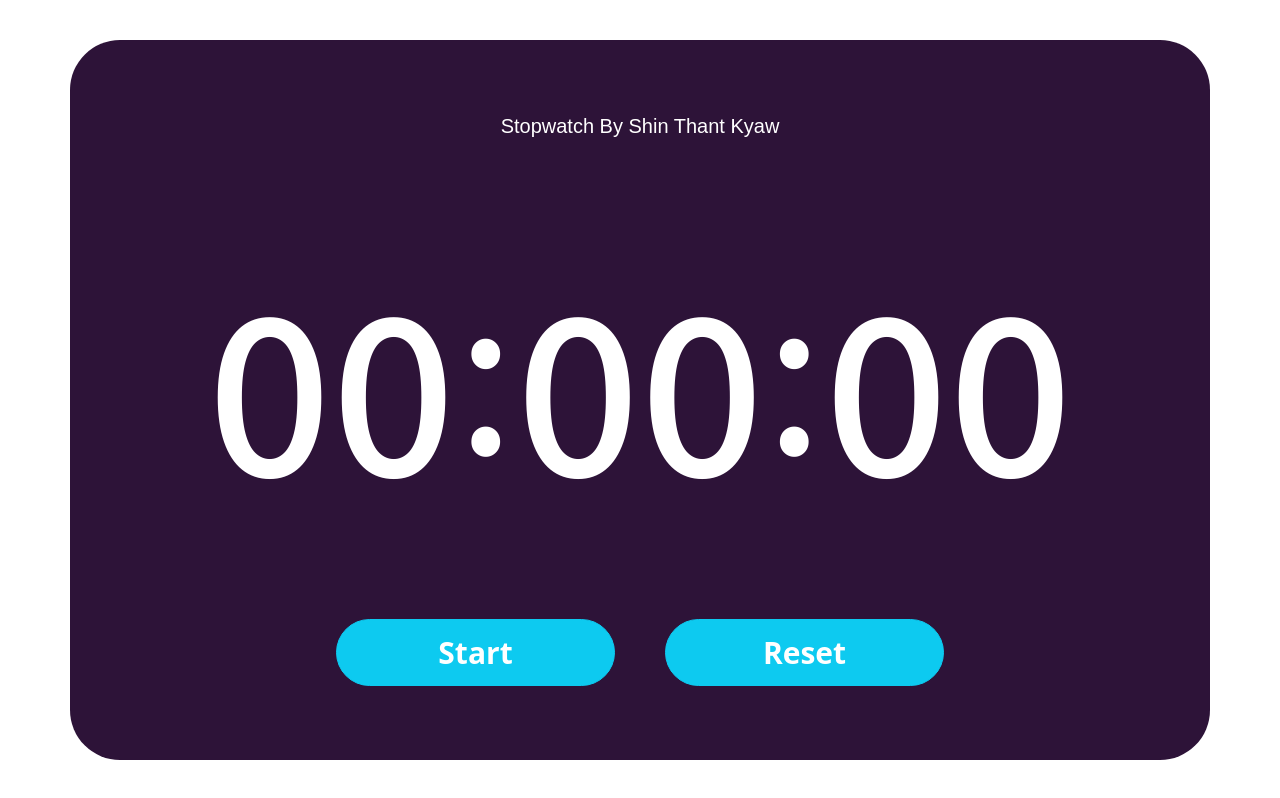
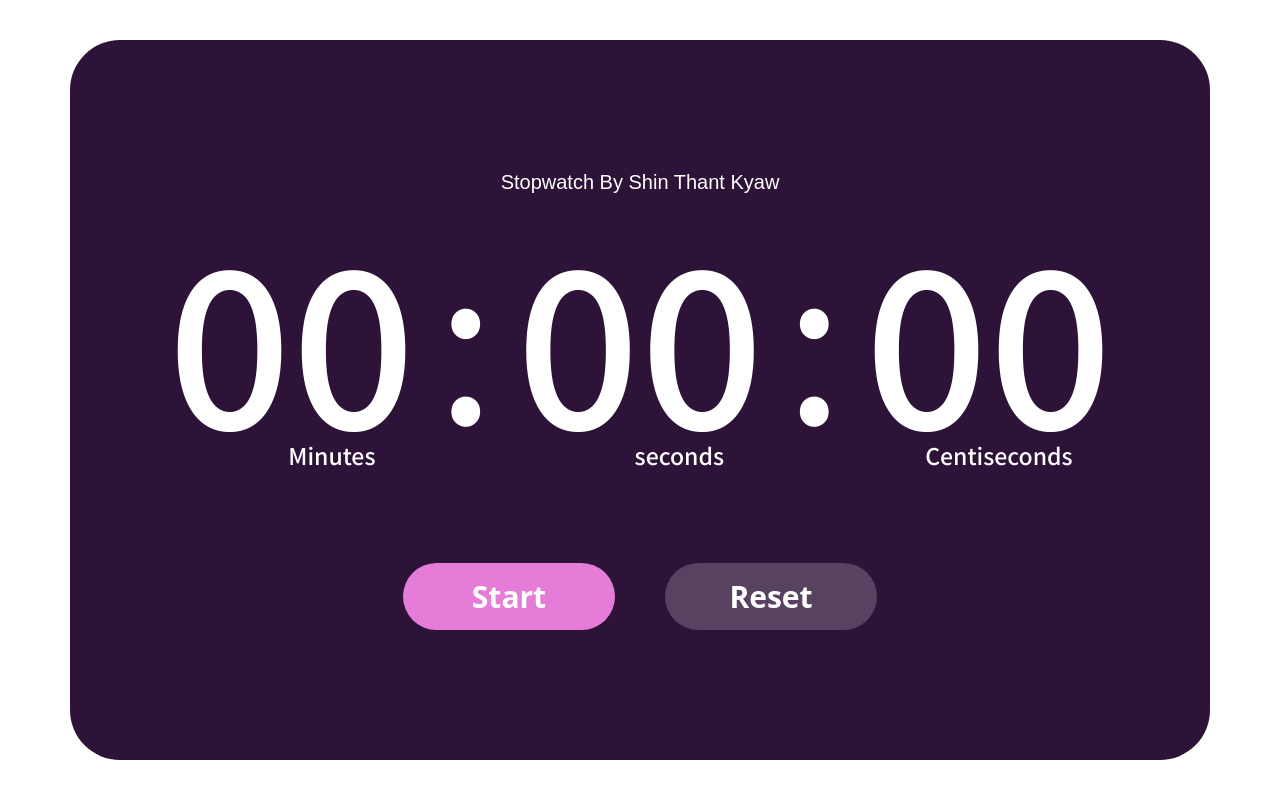
Before and after one commit to sherlock221B1/Stopwatch-Myself, a plain HTML site: page index.html in a window 1280 px wide. Drawn offline with nearby package versions, Linux system fonts and the light colour scheme.

Commit message:
Stopwatch myself ongoing

```diff
--- a/index.html
+++ b/index.html
@@ -20,15 +20,24 @@
     <div class="container">
       <div class="header"><h5>Stopwatch By Shin Thant Kyaw</h5></div>
       <div class="stopwatchContainer">
-        <div class="stopwatch minute">00</div>
+        <div class="stopwatch minute">
+          <div>00</div>
+          <div class="unit minuteText">Minutes</div>
+        </div>
         <div class="stopwatch space">:</div>
-        <div class="stopwatch second">00</div>
+        <div class="stopwatch second">
+          <div>00</div>
+          <div class="unit secondText">seconds</div>
+        </div>
         <div class="stopwatch space">:</div>
-        <div class="stopwatch centisecond">00</div>
+        <div class="stopwatch centisecond">
+          <div>00</div>
+          <div class="unit centisecondText">Centiseconds</div>
+        </div>
       </div>
       <div class="buttonContainer">
-        <button type="button" class="btn btn-info button button1">Start</button>
-        <button type="button" class="btn btn-info button button2">Reset</button>
+        <button type="button" class="btn button button1">Start</button>
+        <button type="button" class="btn button button2">Reset</button>
       </div>
     </div>
     <script src="script.js"></script>
--- a/style.css
+++ b/style.css
@@ -11,7 +11,7 @@ body {
   border-radius: 50px;
   display: flex;
   flex-direction: column;
-  justify-content: space-evenly;
+  justify-content: center;
   align-items: center;
 }
 .header {
@@ -20,7 +20,6 @@ body {
 }
 .stopwatchContainer {
   padding: 0;
-  height: auto;
   color: white;
   display: flex;
   justify-content: space-between;
@@ -30,13 +29,23 @@ body {
   font-weight: 500;
   font-style: normal;
   font-size: 17vw;
+  position: relative;
+  bottom: 30px;
 }
 .stopwatch {
+  margin: 0px 10px;
 }
 .space {
   font-weight: 400;
   position: relative;
   bottom: 2.8vh;
+}
+.unit{
+  font-size: 1.8vw;
+  text-align: right;
+  position: relative;
+  bottom: 60px;
+  right: 40px;
 }
 .buttonContainer {
   width: 100%;
@@ -48,10 +57,24 @@ body {
   font-size: 30px;
   font-weight: 600;
   color: white;
-  width: 25%;
+  width: 19%;
   border-radius: 35px;
   padding: 0.8vw;
   margin: 0px 25px;
+}
+.button1{
+  background-color: #E57CD8;
+}
+.button1:hover{
+  background-color: #574261;
+  color: white;
+}
+.button2{
+  background-color: #574261;
+}
+.button2:hover{
+  background-color: #FCE5D8;
+  color: #E57CD8;
 }
 
 @media (max-height: 535px) {
```
